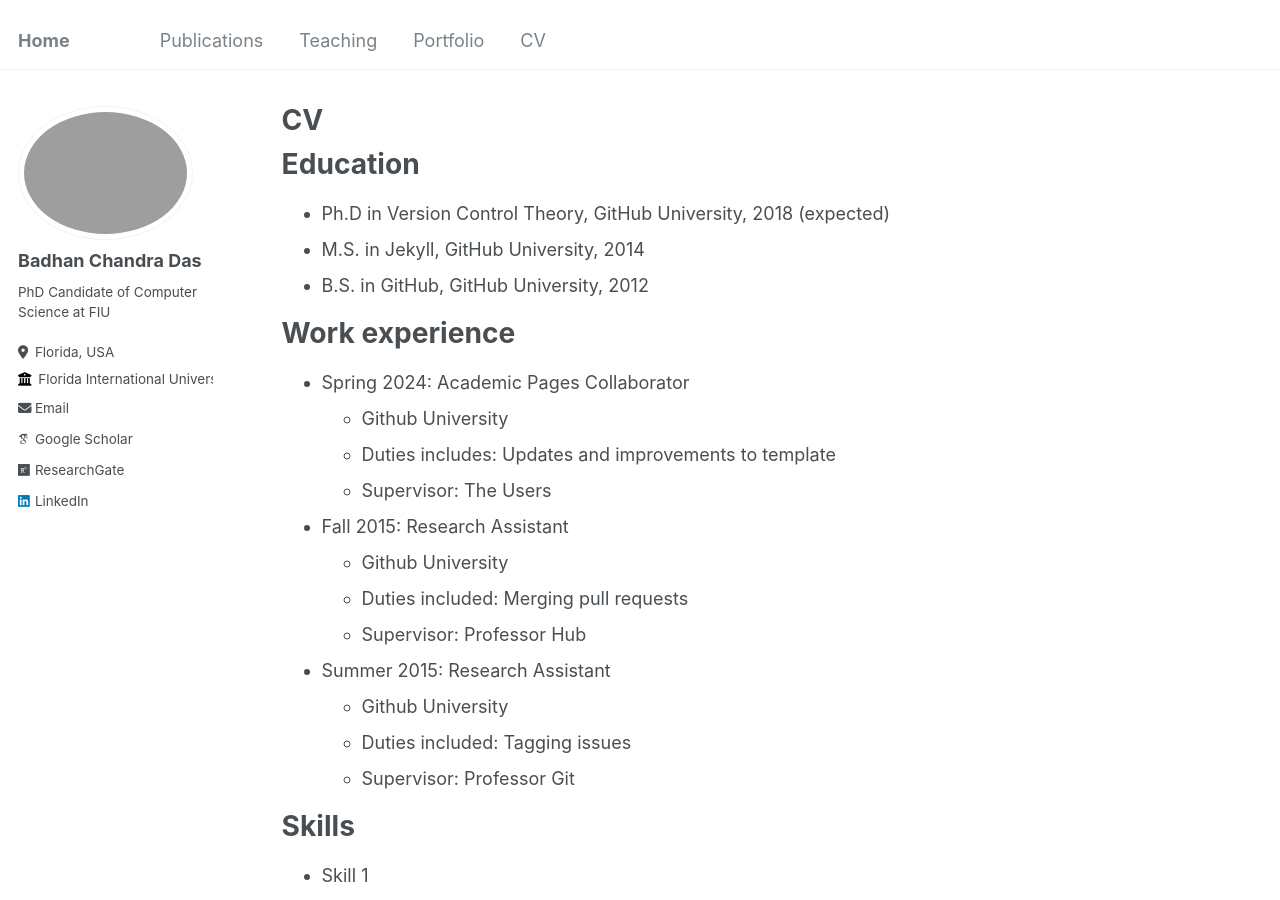
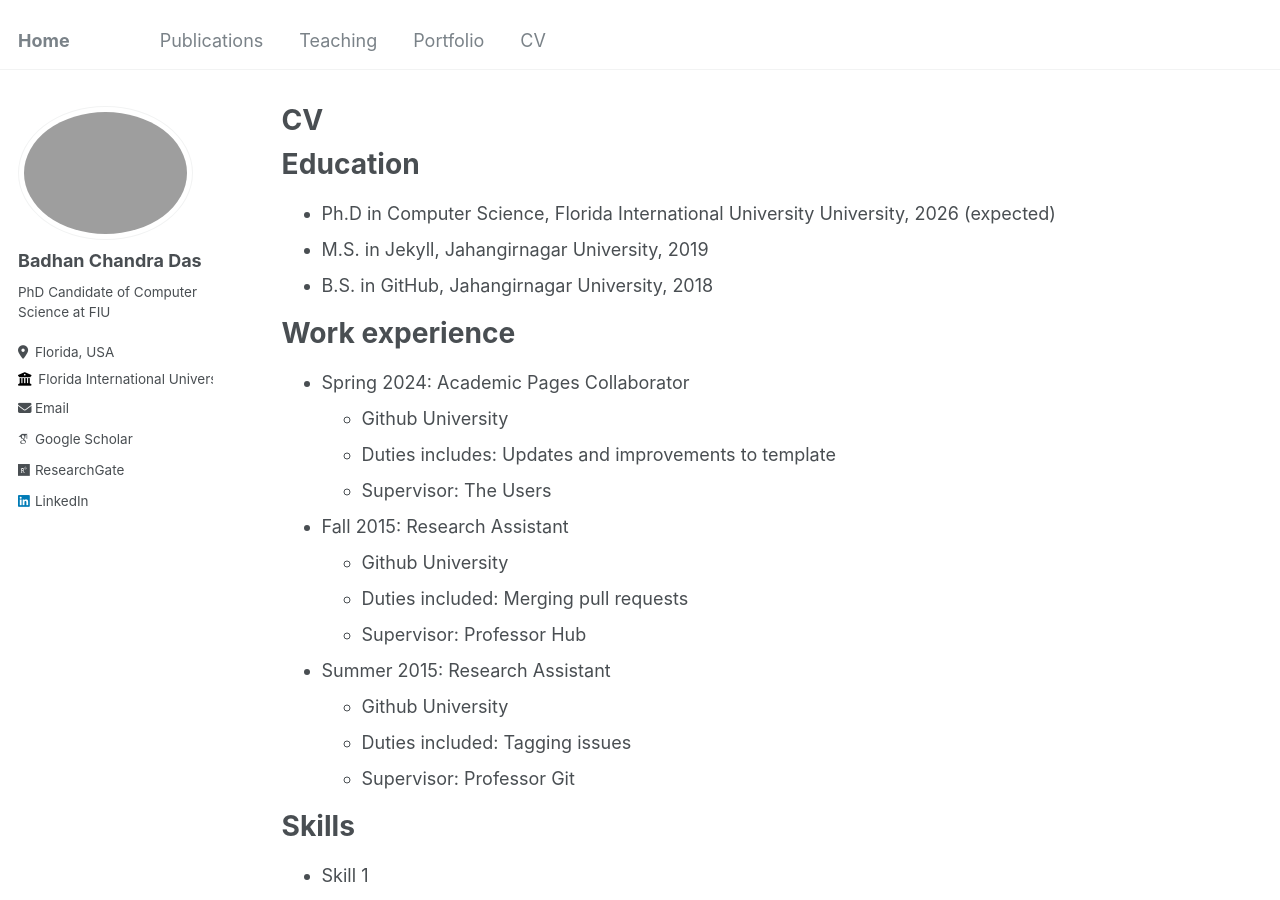
Before and after one commit to badhan-dass/badhan-das.github.io, a Jekyll site: the page built from _pages/cv.md, in a window 1280 px wide and 900 px high. Built offline with Jekyll 4.4.1, drawn with Linux system fonts in a browser that asks for light colours; some web fonts are replaced.

Commit message:
Update cv.md

```diff
--- a/_pages/cv.md
+++ b/_pages/cv.md
@@ -11,9 +11,9 @@ redirect_from:
 
 Education
 ======
-* Ph.D in Version Control Theory, GitHub University, 2018 (expected)
-* M.S. in Jekyll, GitHub University, 2014
-* B.S. in GitHub, GitHub University, 2012
+* Ph.D in Computer Science, Florida International University University, 2026 (expected)
+* M.S. in Jekyll, Jahangirnagar University, 2019
+* B.S. in GitHub, Jahangirnagar University, 2018
 
 Work experience
 ======
```
